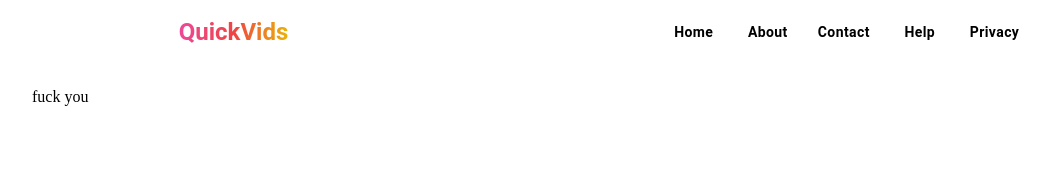
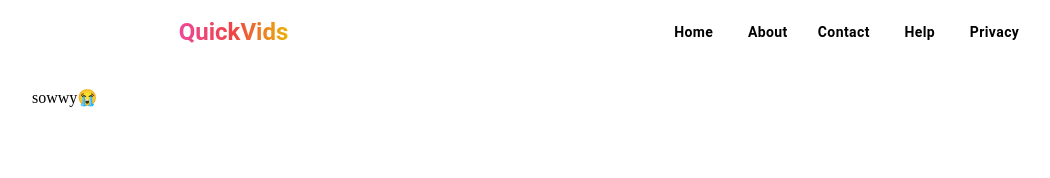
Before and after one commit to vudiep411/quickvids-about, a React (Create React App) app: page /about in a window 1280 px wide. Shown: the top 178 px of the page, without its empty margins (32-1082 px from the left). Built offline with nearby package versions, Linux system fonts and the light colour scheme.

Commit message:
changed it

```diff
--- a/src/pages/About/About.js
+++ b/src/pages/About/About.js
@@ -4,7 +4,7 @@ import React from 'react'
 const About = () => {
   return (
     <Container>
-        <p>fuck you</p>
+        <p>sowwy😭</p>
     </Container>
   )
 }
```
